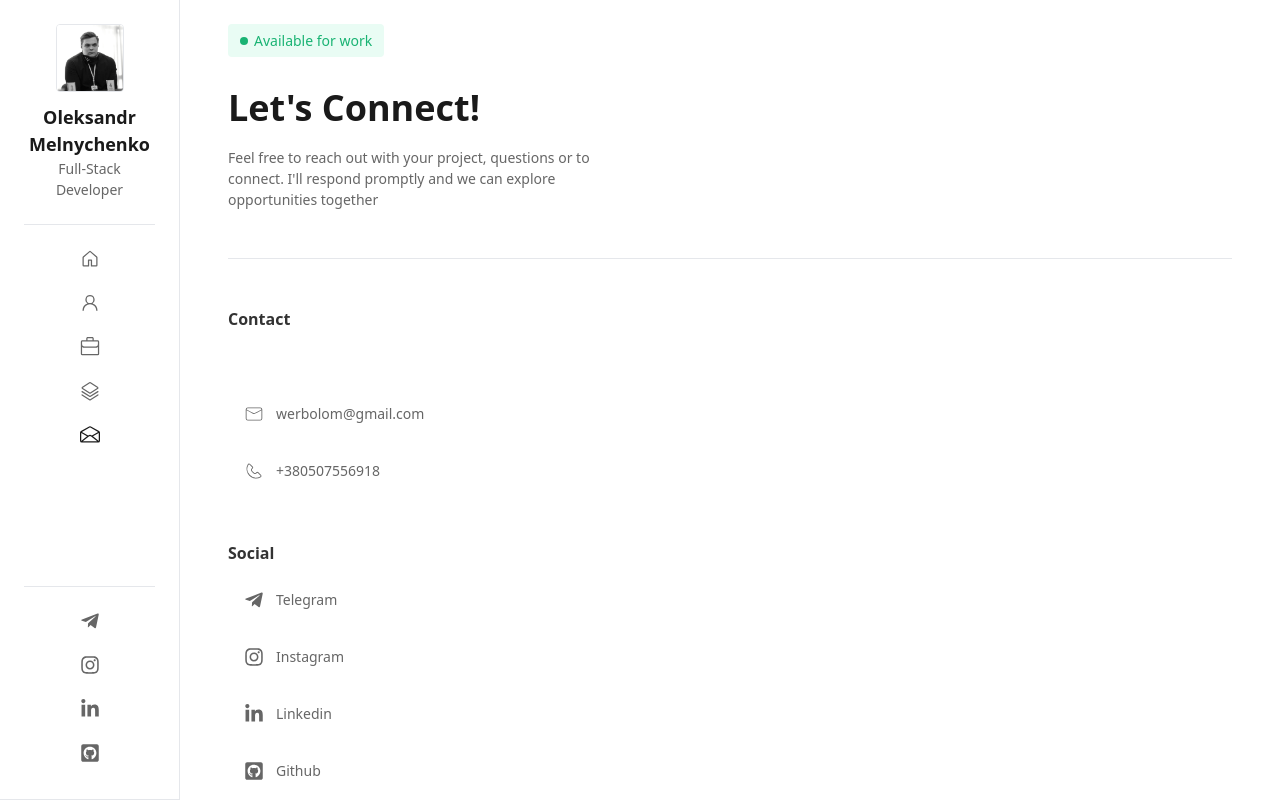
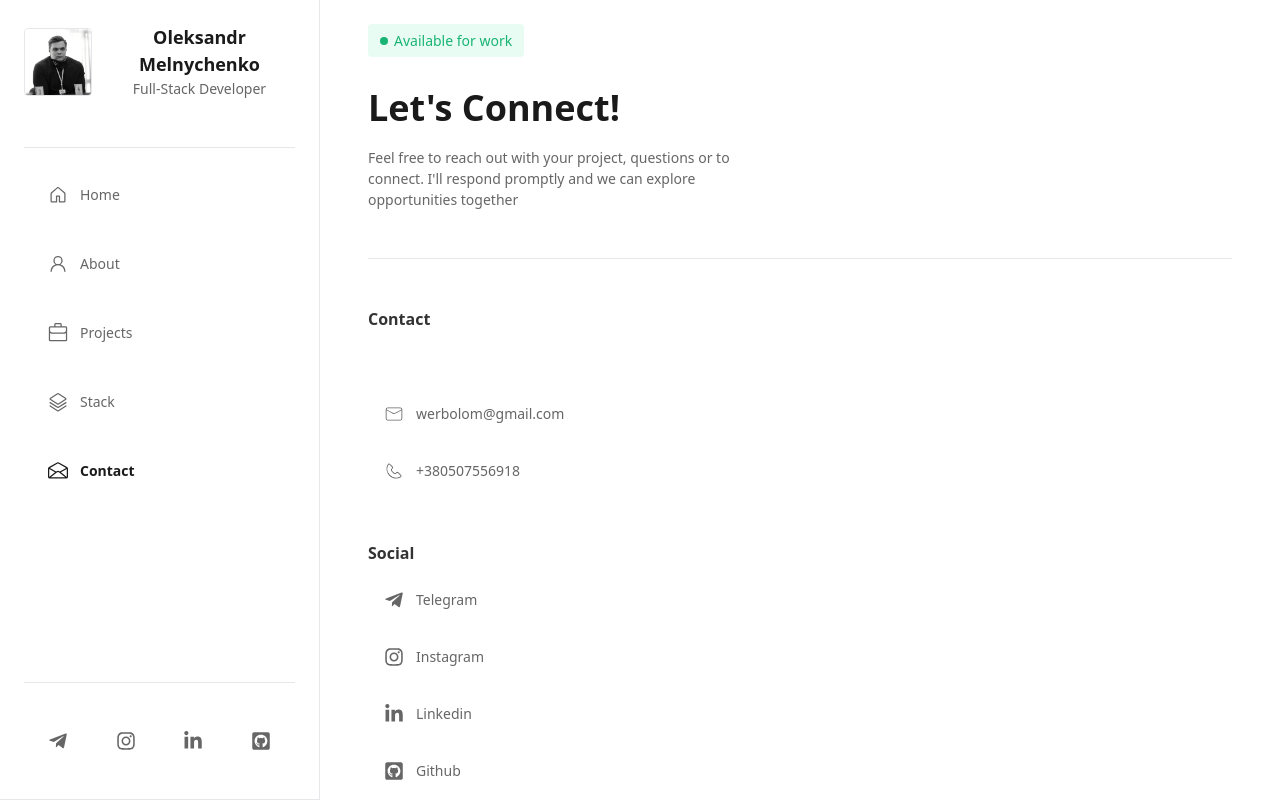
Before and after one commit to melyasanya/Portfolio, a React (Vite) app: page /contact in a window 1280 px wide. Shown: the top 801 px of the page. Built offline with nearby package versions, Linux system fonts and the light colour scheme; no server answers.

Commit message:
added desktop to header footer and home, partly about

```diff
--- a/src/components/AboutMe/AboutMe.tsx
+++ b/src/components/AboutMe/AboutMe.tsx
@@ -2,15 +2,19 @@ import AboutImage from "../../assets/images/avatar.jpg";
 
 export const AboutMe = () => {
   return (
-    <div className="flex flex-col gap-base pb-medium border-b">
-      <img src={AboutImage} alt="My photo" className="rounded" />
-      <div className="flex flex-col gap-base">
-        <h1 className="text-extraLarge text-black font-bold leading-none">
+    <div className="flex flex-col gap-base pb-medium border-b md:grid md:grid-cols-2 ">
+      <img
+        src={AboutImage}
+        alt="My photo"
+        className="rounded md:w-full md:h-full md:order-last md:object-cover md:max-h-[528px] xl:max-h-[454px]"
+      />
+      <div className="flex flex-col gap-base ">
+        <h1 className="text-extraLarge text-black font-bold leading-none md:text-[44px] xl:text-[52px]">
           About Me:
           <br />
           Passionate coder, crafting innovative solutions.
         </h1>
-        <p className="text-justify text-text text-base font-light">
+        <p className="text-justify text-text text-base font-light md:text-middle">
           Passionate about coding and driven by innovation, I thrive in
           collaborative environments, constantly seeking to craft elegant
           solutions and contribute effectively to dynamic teams. With a keen eye
--- a/src/components/Footer/Footer.tsx
+++ b/src/components/Footer/Footer.tsx
@@ -2,8 +2,8 @@ import { Link } from "react-router-dom";
 
 export const Footer = () => {
   return (
-    <footer className="border-t md:ml-[180px]">
-      <div className="px-base text-small text-accent py-[76px] flex flex-col gap-[10px] md:flex-row md:gap-medium">
+    <footer className="border-t md:ml-[180px] xl:ml-[320px]">
+      <div className="px-base text-small text-accent py-[76px] flex flex-col gap-[10px] md:flex-row md:gap-medium xl:px-medium">
         <p>&copy;Copyright 2024. All rights reserved</p>
         <p>
           Made by <b>Oleksandr Melnychenko</b> with {""}
--- a/src/components/Header/Header.tsx
+++ b/src/components/Header/Header.tsx
@@ -9,8 +9,8 @@ export const Header = () => {
   const isMobile = useMediaQuery({ maxWidth: 767 });
 
   return (
-    <header className="border-b md:w-[180px] md:h-full md:fixed md:top-0 md:left-0 md:overflow-x-hidden md:border-r">
-      <div className="flex justify-between items-center p-base md:flex-col md:px-base md:pt-base md:pb-small md:h-full md:justify-normal">
+    <header className="border-b md:w-[180px] md:h-full md:fixed md:top-0 md:left-0 md:overflow-x-hidden md:border-r xl:w-[320px]">
+      <div className="flex justify-between items-center p-base md:flex-col md:px-base md:pt-base md:pb-small md:h-full md:justify-normal xl:pb-[36px]">
         <Introduction />
         {!isMobile && (
           <div className="flex flex-col justify-between items-center h-full w-full">
--- a/src/components/HomeIntroduction/HomeIntroduction.tsx
+++ b/src/components/HomeIntroduction/HomeIntroduction.tsx
@@ -3,7 +3,7 @@ import { ForwardBtn } from "../ForwardBtn/ForwardBtn";
 export const HomeIntroduction = () => {
   return (
     <div className="flex flex-col gap-small pb-medium border-b">
-      <h1 className="text-extraLarge text-black font-bold leading-none md:text-[44px]">
+      <h1 className="text-extraLarge text-black font-bold leading-none md:text-[44px] xl:text-[52px]">
         Hey There! <br /> I'm Oleksandr...
       </h1>
       <p className="text-justify text-text text-base font-light md:max-w-[380px] md:text-middle">
--- a/src/components/HomeProjects/HomeProjects.tsx
+++ b/src/components/HomeProjects/HomeProjects.tsx
@@ -11,7 +11,7 @@ export const HomeProjects = () => {
 
   return (
     <div className="py-medium flex flex-col gap-base border-b w-full m-0">
-      <h2 className="text-large text-black font-bold md:text-[28px]">
+      <h2 className="text-large text-black font-bold md:text-[28px] xl:text-[36px]">
         Recent Projects
       </h2>
       <ProjectItems projectItems={recentProjectItems} />
--- a/src/components/HomeStack/HomeStack.tsx
+++ b/src/components/HomeStack/HomeStack.tsx
@@ -33,13 +33,15 @@ export const HomeStack = () => {
 
   return (
     <div className="flex flex-col gap-base py-medium">
-      <h2 className="text-large text-black font-bold">Stack</h2>
-      <ul className="flex flex-col gap-base md:grid md:auto-rows-min md:grid-cols-2">
+      <h2 className="text-large text-black font-bold md:text-[28px] xl:text-[36px]">
+        Stack
+      </h2>
+      <ul className="flex flex-col gap-base md:grid md:auto-rows-min md:grid-cols-2 xl:grid-cols-3">
         {topStackItems.map((el, id) => {
           return (
             <li
               key={id}
-              className="bg-bgColor rounded p-base flex flex-col gap-base md:w-full"
+              className="bg-bgColor rounded p-base flex flex-col justify-center gap-base md:w-full"
             >
               <StackItemShortDescr
                 logo={el.logo}
--- a/src/components/Introduction/Introduction.tsx
+++ b/src/components/Introduction/Introduction.tsx
@@ -2,7 +2,7 @@ import MyPhoto from "../../assets/images/avatar.jpg";
 
 export const Introduction = () => {
   return (
-    <div className="flex gap-extraSmall md:flex-col md:gap-small md:items-center md:pb-base md:border-b">
+    <div className="flex gap-extraSmall md:flex-col md:gap-small md:items-center md:pb-base md:border-b xl:flex-row xl:justify-start xl:pb-medium">
       <img
         src={MyPhoto}
         alt="My photo"
--- a/src/components/Layout/Layout.tsx
+++ b/src/components/Layout/Layout.tsx
@@ -8,7 +8,7 @@ export const Layout = () => {
   return (
     <>
       <Header />
-      <main className="px-base pt-base md:ml-[180px] md:px-[48px]">
+      <main className="px-base pt-base md:ml-[180px] md:px-[48px] xl:ml-[320px]">
         <WorkStatus />
         <Outlet />
       </main>
--- a/src/components/Navigation/Navigation.tsx
+++ b/src/components/Navigation/Navigation.tsx
@@ -34,13 +34,13 @@ const navigationOptions = [
 
 export const Navigation: React.FC<NavigationProps> = ({ closeMenu }) => {
   return (
-    <nav>
+    <nav className="xl:w-full">
       <motion.ul
         variants={containerVars}
         initial="initial"
         animate="open"
         exit="initial"
-        className="flex flex-col items-center pt-small"
+        className="flex flex-col items-center pt-small "
       >
         {navigationOptions.map((el, id) => {
           return (
@@ -52,12 +52,12 @@ export const Navigation: React.FC<NavigationProps> = ({ closeMenu }) => {
                   className={({ isActive }) =>
                     [
                       isActive ? "text-black font-semibold" : "text-text",
-                      "flex flex-row items-center gap-extraSmall text-base p-base active:bg-activeLink active:rounded md:p-small",
+                      "flex flex-row items-center gap-extraSmall text-base p-base active:bg-activeLink active:rounded md:p-small xl:p-base xl:gap-small",
                     ].join(" ")
                   }
                 >
                   {el.icon}
-                  <p className="md:hidden">{el.name}</p>
+                  <p className="md:hidden xl:block">{el.name}</p>
                 </NavLink>
               </motion.div>
             </li>
--- a/src/components/Socials/Socials.tsx
+++ b/src/components/Socials/Socials.tsx
@@ -44,7 +44,7 @@ export const Socials: React.FC<SocialProps> = ({ section }) => {
         initial="initial"
         animate="open"
         exit="initial"
-        className="flex flex-row border-t justify-between text-text p-small md:flex-col md:w-full"
+        className="flex flex-row border-t justify-between text-text p-small md:flex-col md:w-full xl:flex-row xl:pt-[36px] xl:pb-0"
       >
         {socialLinks.map((el, id) => {
           return (
```
